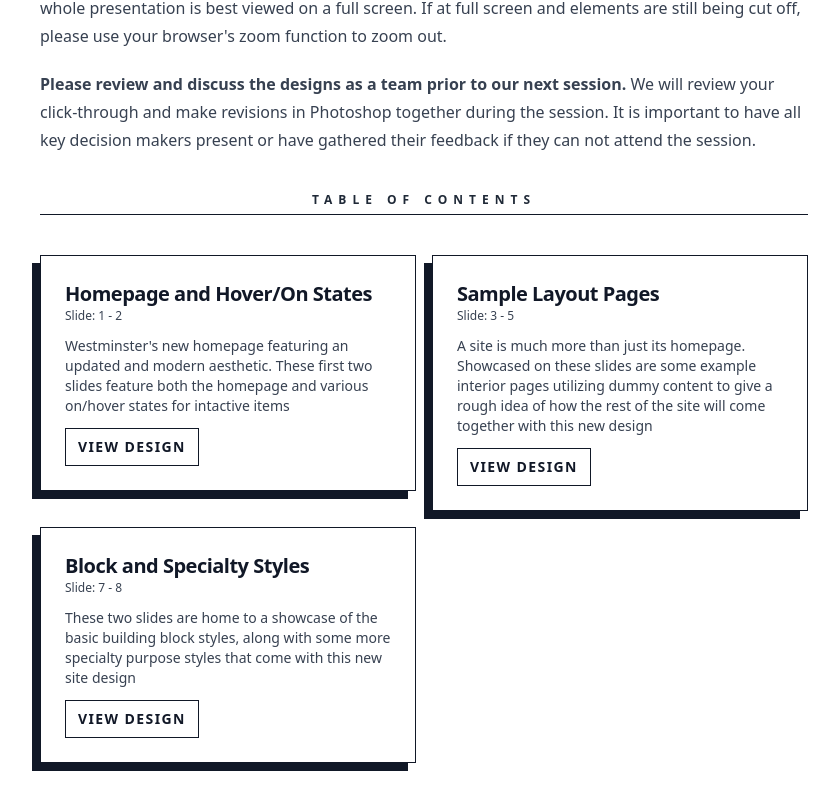
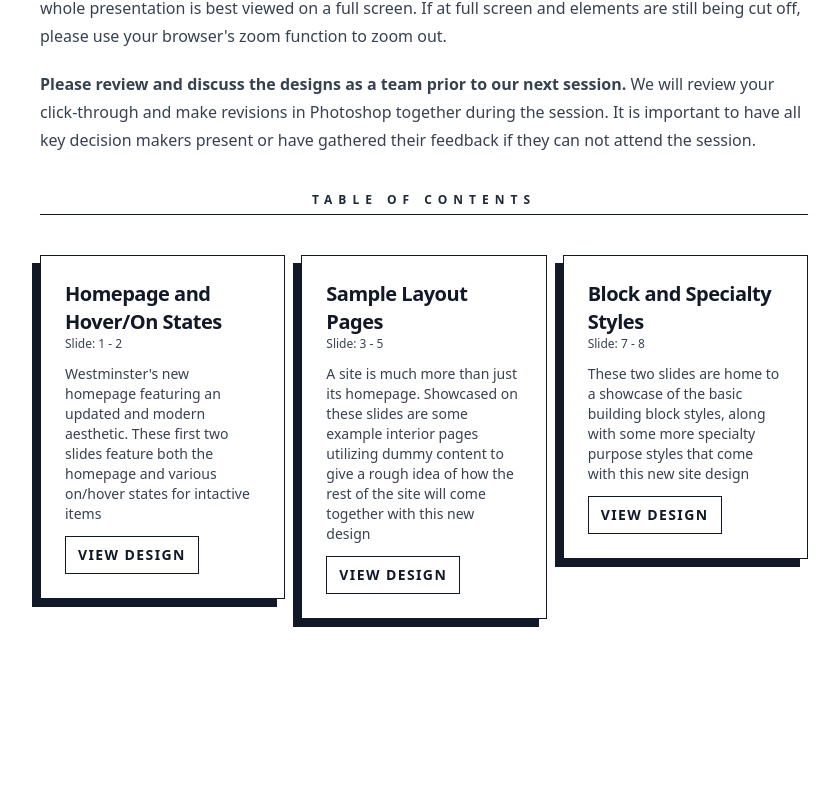
Before and after one commit to BB-SeanF/SWS-Design-Presentation-WCS-2, a Next.js app: page / in a window 1280 px wide. Shown: the part 580-1390 px from the top of the page, without its empty margins (216-1055 px from the left). After the commit the page ends 1327 px from the top, so only its background shows below. Built offline with nearby package versions, Linux system fonts and the light colour scheme.

Commit message:
TOC Page to Three Columns

```diff
--- a/components/tocGrid.js
+++ b/components/tocGrid.js
@@ -19,7 +19,7 @@ export default function TOCgrid() {
   return (
     <motion.div initial="hidden" animate="visible" exit="exit" variants={tocGridVariants}>
       <TOCsectionHeader>Table of Contents</TOCsectionHeader>
-      <div className="grid gap-4 grid-cols-2">
+      <div className="grid gap-4 grid-cols-3">
         {tocItemInfo.map((tocItemInfo) => {
           return (
             <motion.div variants={tocItemVariants} key={tocItemInfo.id}>
```
